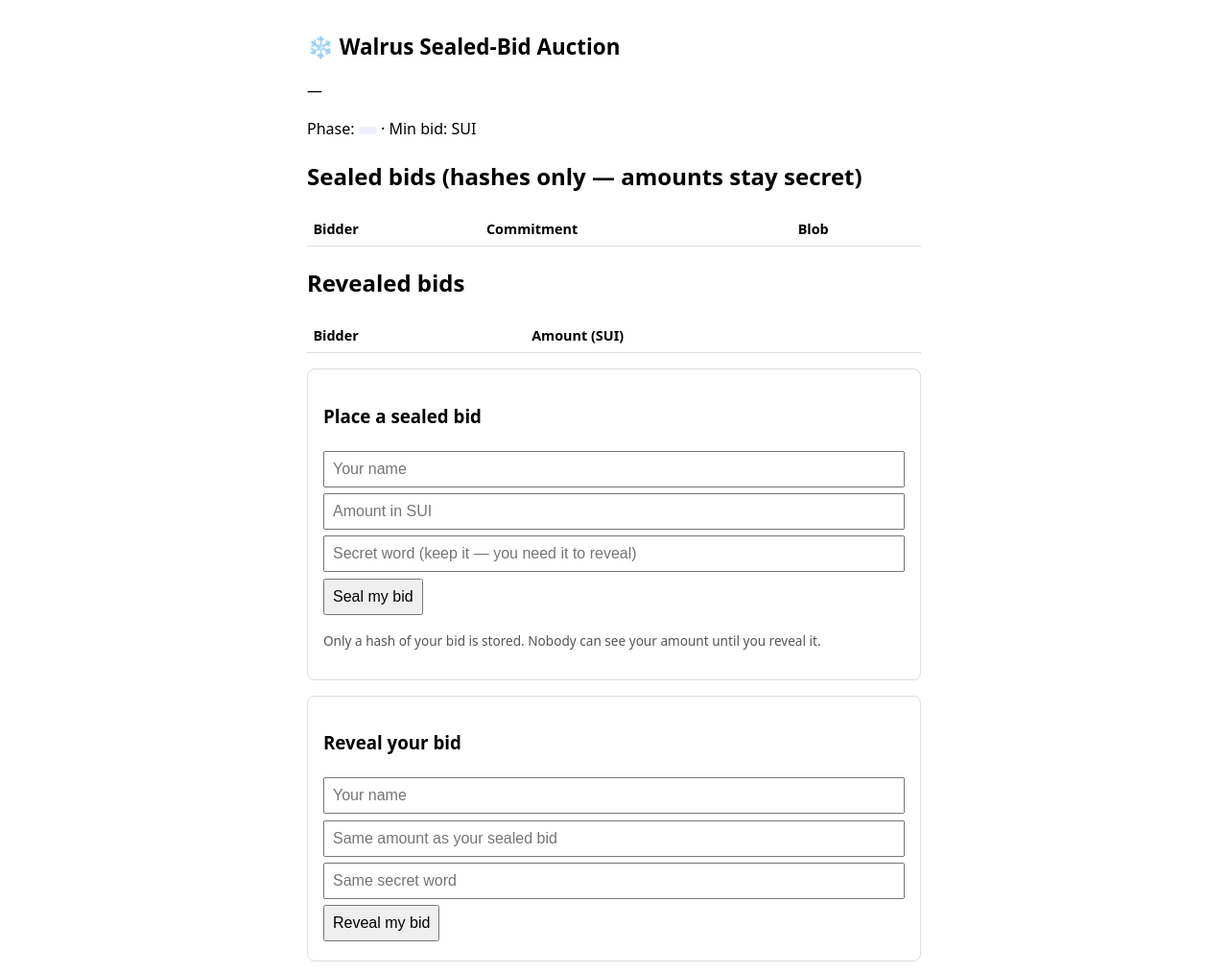
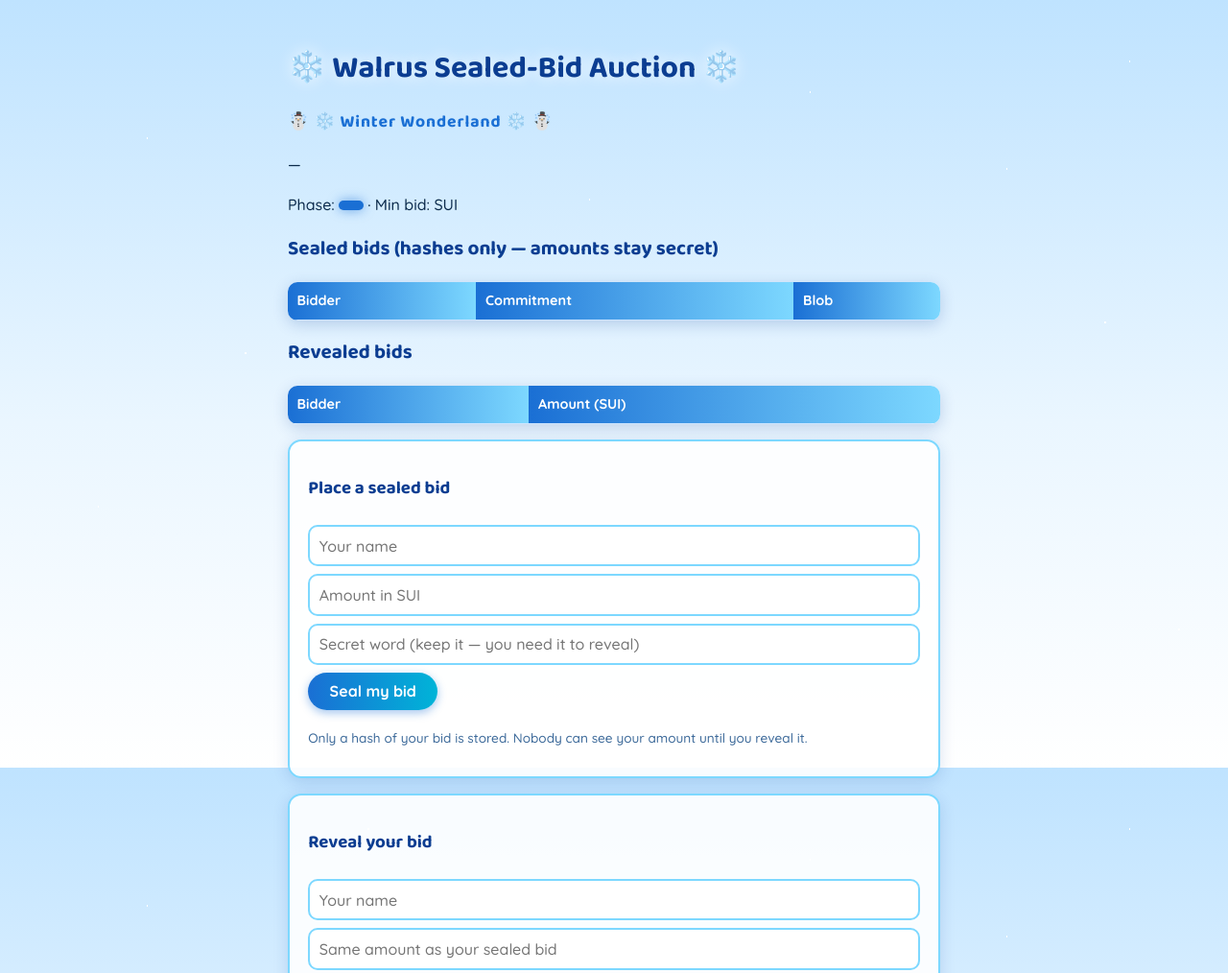
Before and after one commit to skymiller1509-blip/walrus-sealed-bid-auction, a website: page public/index.html in a window 1280 px wide. Shown: the top 1014 px of the page at 96% size. Drawn offline with Linux system fonts and the light colour scheme; no server answers.

Commit message:
Auction page: winter wonderland theme — icy blue, snowflakes, cute fonts (styles only)

```diff
--- a/public/index.html
+++ b/public/index.html
@@ -4,23 +4,32 @@
 <meta charset="utf-8">
 <meta name="viewport" content="width=device-width, initial-scale=1">
 <title>Walrus Sealed-Bid Auction — CLAY Hackathon III</title>
+<link rel="preconnect" href="https://fonts.googleapis.com">
+<link rel="preconnect" href="https://fonts.gstatic.com" crossorigin>
+<link href="https://fonts.googleapis.com/css2?family=Baloo+2:wght@600;700;800&family=Quicksand:wght@500;600;700&display=swap" rel="stylesheet">
 <style>
-  body { font-family: system-ui, sans-serif; max-width: 640px; margin: 2rem auto; padding: 0 1rem; line-height: 1.5; }
-  h1 { font-size: 1.4rem; }
-  .phase { font-weight: bold; padding: .25rem .6rem; border-radius: 999px; background: #eef; display: inline-block; }
-  table { width: 100%; border-collapse: collapse; margin: 1rem 0; }
-  td, th { border-bottom: 1px solid #ddd; padding: .4rem; text-align: left; font-size: .9rem; }
-  code { font-size: .8rem; word-break: break-all; }
-  input, button { padding: .5rem; margin: .2rem 0; font-size: 1rem; }
-  input { width: 100%; box-sizing: border-box; }
-  form { border: 1px solid #ddd; border-radius: 8px; padding: 1rem; margin: 1rem 0; }
-  #msg { color: #a00; min-height: 1.2em; }
-  .winner { background: #e6ffe6; border: 1px solid #8c8; border-radius: 8px; padding: 1rem; }
-  .note { color: #555; font-size: .85rem; }
+  body { font-family: 'Quicksand', system-ui, sans-serif; max-width: 680px; margin: 0 auto; padding: 2rem 1rem 3rem; line-height: 1.6; color: #0b2a4a; background-color: #d6ecff; background-image: radial-gradient(2px 2px at 12% 18%, #fff 50%, transparent 51%), radial-gradient(1.5px 1.5px at 30% 8%, #fff 50%, transparent 51%), radial-gradient(2px 2px at 48% 26%, #fff 50%, transparent 51%), radial-gradient(1.5px 1.5px at 66% 12%, #fff 50%, transparent 51%), radial-gradient(2px 2px at 82% 22%, #fff 50%, transparent 51%), radial-gradient(1.5px 1.5px at 92% 8%, #fff 50%, transparent 51%), radial-gradient(2px 2px at 20% 46%, #fff 50%, transparent 51%), radial-gradient(1.5px 1.5px at 56% 52%, #fff 50%, transparent 51%), radial-gradient(2px 2px at 90% 42%, #fff 50%, transparent 51%), radial-gradient(1.5px 1.5px at 8% 66%, #fff 50%, transparent 51%), radial-gradient(2px 2px at 40% 76%, #fff 50%, transparent 51%), radial-gradient(1.5px 1.5px at 74% 70%, #fff 50%, transparent 51%), radial-gradient(2px 2px at 96% 82%, #fff 50%, transparent 51%), linear-gradient(180deg, #bfe3ff 0%, #eaf6ff 55%, #ffffff 100%); background-attachment: fixed; }
+  h1 { font-family: 'Baloo 2', 'Quicksand', system-ui, sans-serif; font-size: 2rem; line-height: 1.2; color: #0b3d91; text-shadow: 0 0 16px rgba(255,255,255,.9); }
+  h2 { font-family: 'Baloo 2', 'Quicksand', system-ui, sans-serif; font-size: 1.3rem; color: #0b3d91; }
+  h3 { font-family: 'Baloo 2', 'Quicksand', system-ui, sans-serif; color: #0b3d91; }
+  .subtitle { font-family: 'Baloo 2', 'Quicksand', system-ui, sans-serif; font-size: 1.1rem; color: #1a6fd4; font-weight: 700; letter-spacing: .05em; }
+  .phase { font-weight: bold; padding: .3rem .8rem; border-radius: 999px; background: #1a6fd4; color: #fff; display: inline-block; box-shadow: 0 0 12px rgba(26,111,212,.6); }
+  table { width: 100%; border-collapse: collapse; margin: 1rem 0; background: rgba(255,255,255,.95); border-radius: 10px; overflow: hidden; box-shadow: 0 4px 16px rgba(11,61,145,.2); }
+  td, th { border-bottom: 1px solid #cfe6ff; padding: .5rem .6rem; text-align: left; font-size: .9rem; }
+  th { background: linear-gradient(90deg, #1a6fd4, #7dd8ff); color: #fff; }
+  code { font-size: .8rem; word-break: break-all; background: #eaf6ff; padding: .1rem .3rem; border-radius: 4px; }
+  input, button { padding: .6rem; margin: .25rem 0; font-size: 1rem; font-family: 'Quicksand', system-ui, sans-serif; }
+  input { width: 100%; box-sizing: border-box; border: 2px solid #7dd8ff; border-radius: 10px; background: #fff; }
+  button { background: linear-gradient(90deg, #1a6fd4, #00b4d8); color: #fff; border: none; border-radius: 999px; padding: .6rem 1.4rem; font-weight: 700; cursor: pointer; box-shadow: 0 3px 10px rgba(26,111,212,.4); }
+  form { border: 2px solid #7dd8ff; border-radius: 14px; padding: 1rem 1.2rem; margin: 1rem 0; background: rgba(255,255,255,.9); box-shadow: 0 4px 16px rgba(11,61,145,.15); }
+  #msg { color: #c1121f; min-height: 1.2em; font-weight: 600; }
+  .winner { background: #e6ffe6; border: 2px solid #ffd700; border-radius: 12px; padding: 1rem; box-shadow: 0 0 18px rgba(255,215,0,.5); }
+  .note { color: #3d6a9a; font-size: .85rem; }
 </style>
 </head>
 <body>
-<h1>❄️ Walrus Sealed-Bid Auction</h1>
+<h1>❄️ Walrus Sealed-Bid Auction ❄️</h1>
+<p class="subtitle">☃️ ❄️ Winter Wonderland ❄️ ☃️</p>
 <p><strong id="item"></strong> — <span id="desc"></span></p>
 <p>Phase: <span class="phase" id="phase"></span> · Min bid: <span id="minbid"></span> SUI</p>
 <p class="note" id="storage"></p>
```
